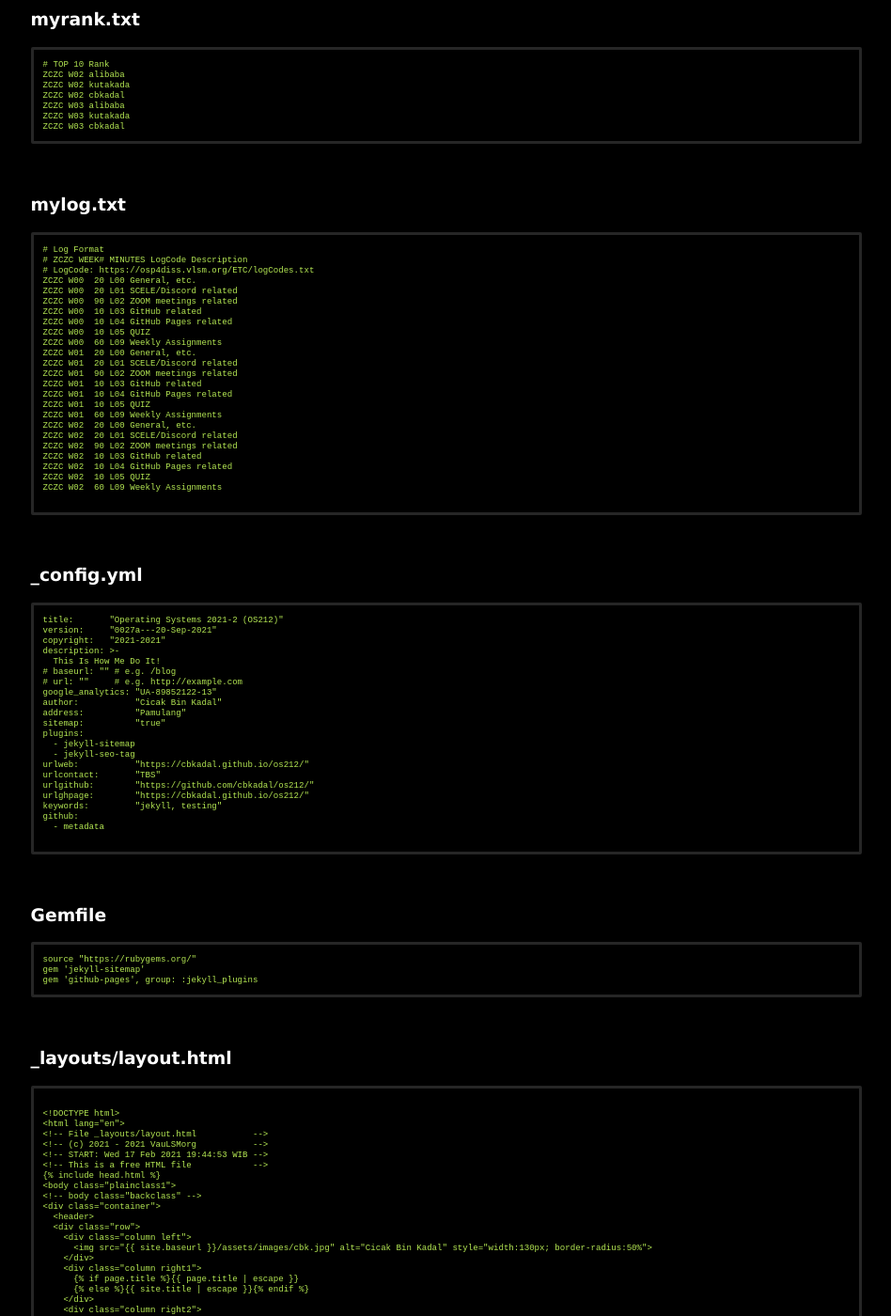
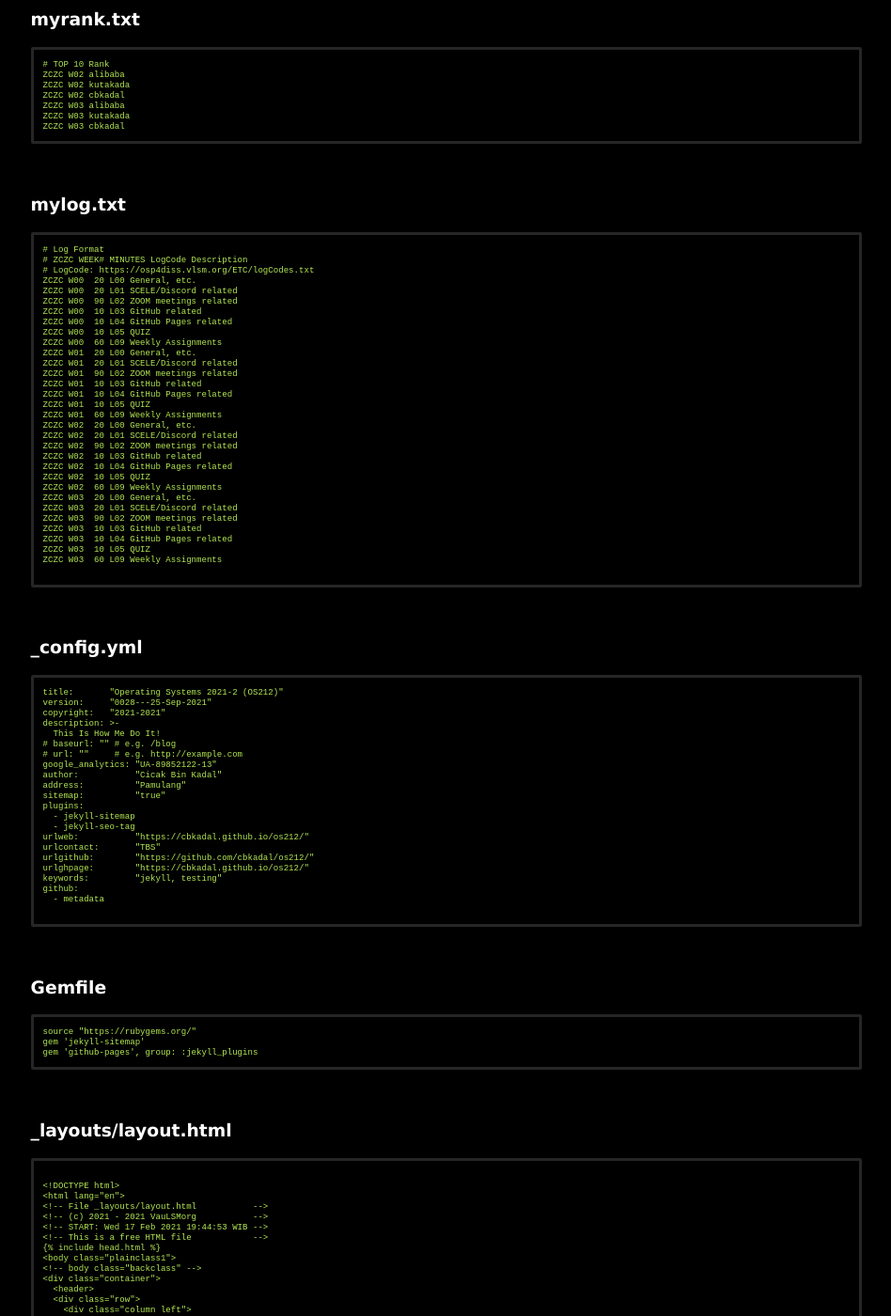
Before and after one commit to dnswd/os212, a Jekyll site: the page built from 000.md, in a window 1280 px wide and 1400 px high, scrolled down 946 px. Shown: the whole window at 94% size, without its empty margins (165-1113 px from the left). Built offline with Jekyll 4.4.1, drawn with Linux system fonts in a browser that asks for light colours; some of the changed text lies outside the part shown.

````diff
--- a/000.md
+++ b/000.md
@@ -102,6 +102,13 @@ ZCZC W02  10 L03 GitHub related
 ZCZC W02  10 L04 GitHub Pages related
 ZCZC W02  10 L05 QUIZ
 ZCZC W02  60 L09 Weekly Assignments
+ZCZC W03  20 L00 General, etc.
+ZCZC W03  20 L01 SCELE/Discord related
+ZCZC W03  90 L02 ZOOM meetings related
+ZCZC W03  10 L03 GitHub related
+ZCZC W03  10 L04 GitHub Pages related
+ZCZC W03  10 L05 QUIZ
+ZCZC W03  60 L09 Weekly Assignments
 
 ```
 
@@ -110,7 +117,7 @@ ZCZC W02  60 L09 Weekly Assignments
 
 ```
 title:       "Operating Systems 2021-2 (OS212)"
-version:     "0027a---20-Sep-2021"
+version:     "0028---25-Sep-2021"
 copyright:   "2021-2021"
 description: >-
   This Is How Me Do It!
--- a/_config.yml
+++ b/_config.yml
@@ -1,5 +1,5 @@
 title:       "Operating Systems 2021-2 (OS212)"
-version:     "0027b---20-Sep-2021"
+version:     "0028---25-Sep-2021"
 copyright:   "2021-2021"
 description: >-
   This Is How Me Do It!
````
Also changed, not shown: TXT/mylog.txt (+7 -0 lines), 3 other files.
